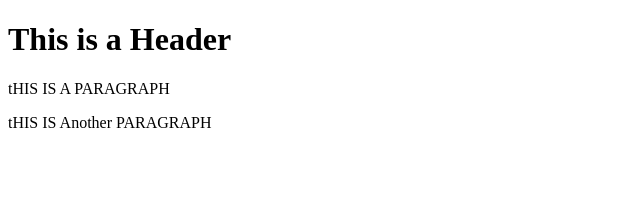
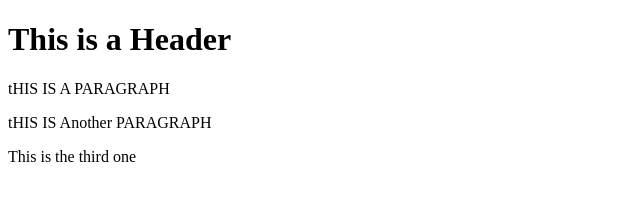
Before and after one commit to naumandnapuce/git-test, a website: page index.html in a window 1280 px wide. Shown: the whole page, without its empty margins (0-640 px from the left). Drawn offline with Linux system fonts and the light colour scheme.

Commit message:
Fourth commit

```diff
--- a/index.html
+++ b/index.html
@@ -6,5 +6,6 @@
         <h1>This is a Header</h1>
         <p>tHIS IS A PARAGRAPH</p>
         <p>tHIS IS Another PARAGRAPH</p>
+        <p>This is the third one</p>
     </body>
 </html>
```
Also changed, not shown: package.json (added, +24 -0 lines), 2 other files.
